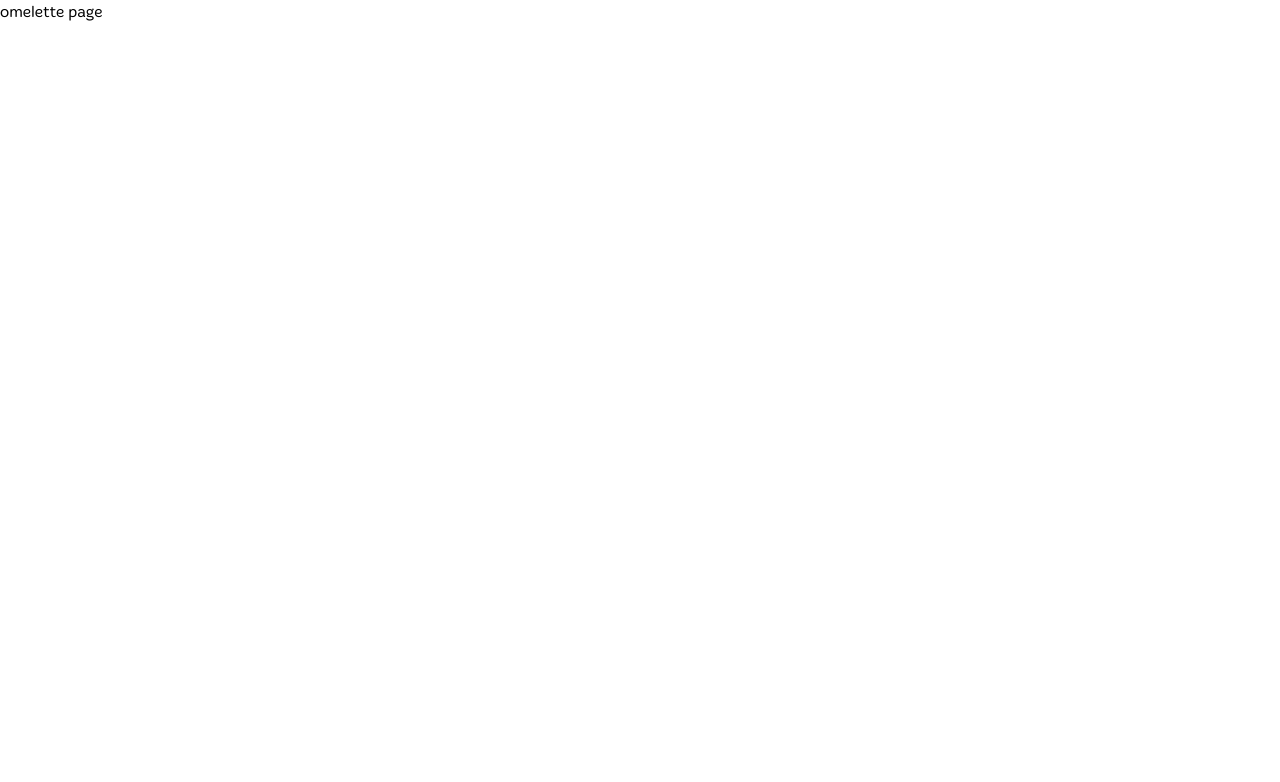
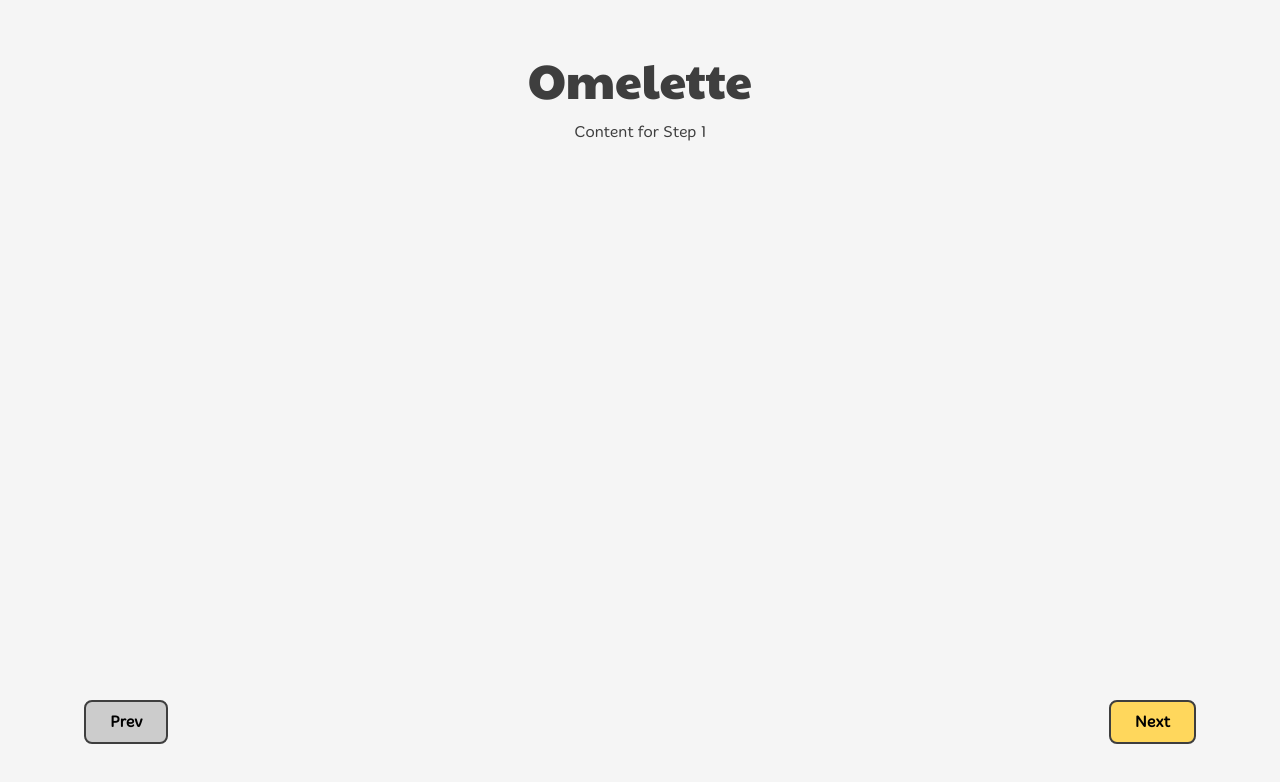
Before and after one commit to wnmay/evolution-of-egg, a Vue app: page /omelette in a window 1280 px wide. Shown: the top 782 px of the page. Built offline with nearby package versions, Linux system fonts and the light colour scheme; the HTML template or start-up script is replaced by a standard one.

Commit message:
feat: egg layout

```diff
--- a/src/index.css
+++ b/src/index.css
@@ -8,6 +8,12 @@
     font-family: 'mergeOne';
     src: url('public/fonts/MergeOne-Regular.ttf') format("truetype");
 }
+
+@font-face {
+    font-family: 'payTone';
+    src: url('public/fonts/PaytoneOne-Regular.ttf') format("truetype");
+}
+
 @layer base {
     body {
       font-family: 'mergeOne';
--- /dev/null
+++ b/src/layouts/EggLayout.vue
@@ -0,0 +1,75 @@
+<template>
+  <div class="flex flex-col min-h-lvh bg-thisGrey text-thisBlack px-16 py-14 space-y-4">
+    <!-- Header with dynamic title -->
+    <header>
+      <h1 class="text-center text-5xl font-payTone">{{ title }}</h1>
+    </header>
+
+    <!-- Main Content -->
+    <main class="font-mergeOne flex-1 justify-center items-center">
+      <div class="flex justify-center items-center"><slot></slot></div>
+    </main>
+
+    <!-- Prev/Next Buttons Section -->
+    <footer class="flex justify-between mt-8 px-5">
+      <Button
+        @click="prevState"
+        :disabled="currentState === 0"
+        :buttonName="'Prev'"
+      >
+      </Button>
+
+      <Button
+        @click="nextState"
+        :disabled="currentState === totalStates - 1"
+        :buttonName="'Next'"
+      >
+      </Button>
+    </footer>
+  </div>
+</template>
+
+<script>
+import Button from '@/components/Button.vue';
+export default {
+  components: {
+    Button,
+  },
+  name: 'EggLayout',
+  props: {
+    title: {
+      type: String,
+      default: 'Egg', // Default title
+    },
+    totalStates: {
+      type: Number,
+      required: true,
+    },
+    currentState: {
+      type: Number,
+      required: true,
+    },
+  },
+  methods: {
+    // Move to the next state
+    nextState() {
+      if (this.currentState < this.totalStates - 1) {
+        this.$emit('update:currentState', this.currentState + 1);
+      }
+    },
+    // Move to the previous state
+    prevState() {
+      if (this.currentState > 0) {
+        this.$emit('update:currentState', this.currentState - 1);
+      }
+    },
+  },
+};
+</script>
+
+<style scoped>
+button:disabled {
+  background-color: #ccc;
+  cursor: not-allowed;
+}
+</style>
--- a/src/router/index.ts
+++ b/src/router/index.ts
@@ -26,12 +26,12 @@ const router = createRouter({
     {
       path: '/omelette',
       name: 'omelette',
-      component: Omelette,
+      component: Omelette
     },
     {
       path: '/fried-egg',
-      name: 'fried egg',
-      component: FriedEgg,
+      name: 'fried-egg',
+      component: FriedEgg
     },
   ],
 })
--- a/src/views/Home.vue
+++ b/src/views/Home.vue
@@ -17,20 +17,20 @@
     </div>
 
     <!-- Content Overlay -->
-    <div class="relative flex flex-col items-center justify-center h-full text-white text-center z-20">
+    <div class="relative flex flex-col items-center justify-center h-full text-thisGrey text-center z-20">
       <div v-if="message" class="mt-6 text-xl">
         <p>{{ message }}</p>
       </div>
       <div v-else class="flex flex-col justify-center items-center">
-        <h1 class="text-4xl mb-6 text-white break-words">Dear customer, What can I serve you today?</h1>
+        <h1 class="text-4xl mb-6 text-thisGrey break-words">Dear customer, What can I serve you today?</h1>
 
         <input
           v-model="userInput"
           type="text"
-          class="px-4 py-2 text-xl mb-4 w-2/3 border rounded-lg border-thisYellow bg-transparent text-white placeholder-white"
+          class="px-4 py-2 text-xl mb-4 w-2/3 border rounded-lg border-thisYellow bg-transparent text-thisGrey placeholder-white"
           placeholder="Enter your choice"/>
 
-        <Button @click="submitInput" :buttonName="'Submit'" />
+        <Button @click="submitInput" :buttonName="'Submit'" ></Button>
 
       </div>
     </div>
@@ -39,8 +39,6 @@
 
 <script>
 import Button from '@/components/Button.vue';
-console.log(Button);
-
 
 export default {
   components: {
@@ -58,7 +56,7 @@ export default {
       this.message = "We don’t serve that kind of thing. We only have...";
 
       setTimeout(() => {
-        this.backgroundClass = 'bg-white';
+        this.backgroundClass = 'bg-thisGrey';
 
         setTimeout(() => {
           this.$router.push('/egg');
--- a/src/views/Omelette.vue
+++ b/src/views/Omelette.vue
@@ -1,3 +1,31 @@
 <template>
-    <div>omelette page</div>
+  <EggLayout
+    :title="'Omelette'"
+    :totalStates="3"
+    :currentState="currentState"
+    @update:currentState="updateState"
+  >
+    <div v-if="currentState === 0">Content for Step 1</div>
+    <div v-if="currentState === 1">Content for Step 2</div>
+    <div v-if="currentState === 2">Content for Step 3</div>
+  </EggLayout>
 </template>
+
+<script>
+import EggLayout from '@/layouts/EggLayout.vue';
+
+export default {
+  components: { EggLayout },
+  data() {
+    return {
+      currentState: 0,
+    };
+  },
+  methods: {
+    // Update the state when prev/next buttons are clicked
+    updateState(newState) {
+      this.currentState = newState;
+    },
+  },
+};
+</script>
--- a/tailwind.config.js
+++ b/tailwind.config.js
@@ -9,12 +9,13 @@ module.exports = {
     {colors:{
       thisBlack: '#3E3E3E',
       thisYellow: '#FFD75C',
-      thisGrey: '#F5F5F5'
+      thisGrey: '#F5F5F5',
+
     }},
     fontFamily: {
       pecita: 'pecita',
       mergeOne: 'mergeOne',
-
+      payTone: 'payTone'
     },
   },
   plugins: [],
```
Also changed, not shown: public/fonts/PaytoneOne-Regular.ttf (added), src/App.vue (line endings or trailing spaces).
